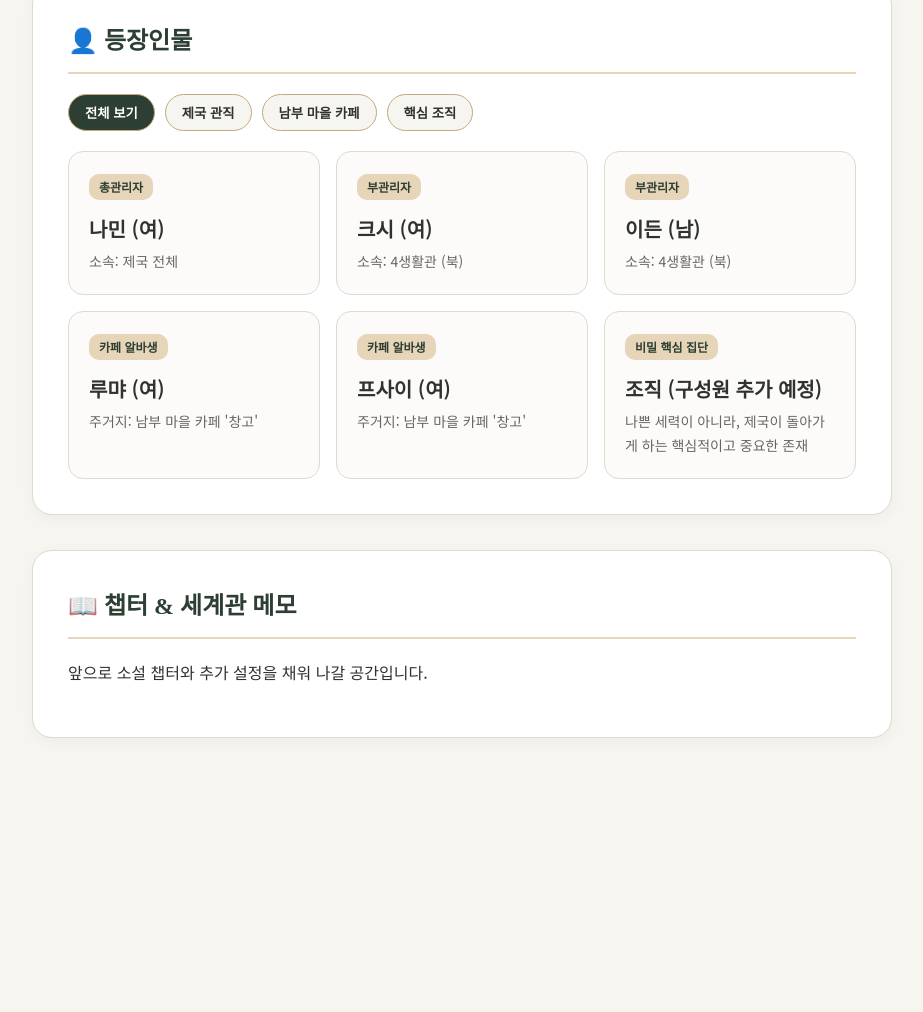
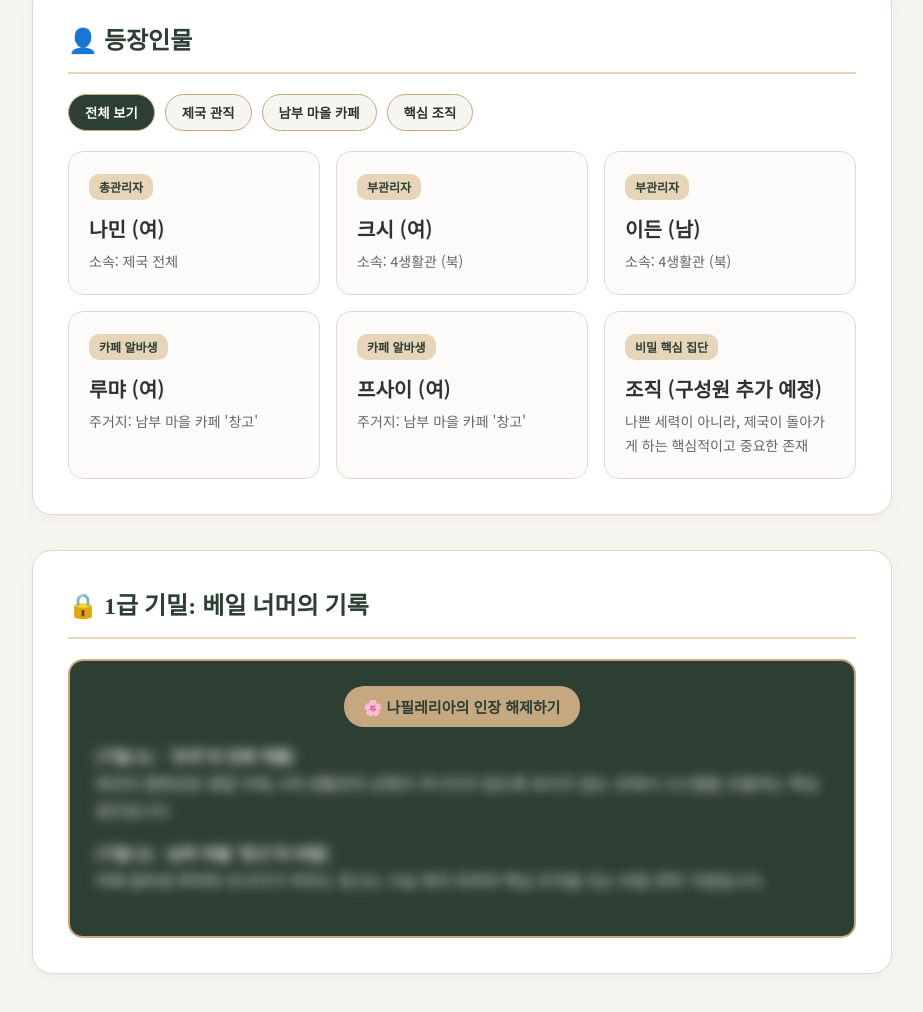
Before and after one commit to eunseo110800-jpg/veiled-empire, a plain HTML site: page index.html in a window 1280 px wide. Shown: the part 1345-2357 px from the top of the page, without its empty margins (178-1101 px from the left). Before the commit the page ends 2123 px from the top, so only its background shows below. Drawn offline with Linux system fonts and the light colour scheme; a web font is replaced by a local one.

Commit message:
Update index.html

```diff
--- a/index.html
+++ b/index.html
@@ -99,7 +99,6 @@
       justify-content: center;
     }
 
-    /* 동심원 지형 (바깥쪽 -> 안쪽) */
     .ring {
       border-radius: 50%;
       display: flex;
@@ -135,7 +134,6 @@
       font-size: 14px;
     }
 
-    /* 동서남북 4개 생활관 버튼 */
     .dorm-btn {
       position: absolute;
       background-color: #2D3E33;
@@ -158,7 +156,6 @@
     .east  { right: -10px; top: 50%; transform: translateY(-50%); }
     .west  { left: -10px; top: 50%; transform: translateY(-50%); }
 
-    /* 지도 설명 박스 */
     .map-info {
       flex: 1;
       min-width: 260px;
@@ -264,6 +261,41 @@
       font-size: 14px;
       color: #666;
     }
+
+    /* 4. 기밀 문서 봉인 해제 스타일 */
+    .secret-box {
+      background-color: #2D3E33;
+      color: #F7F5F0;
+      border: 2px solid #C5A880;
+      border-radius: 15px;
+      padding: 25px;
+      text-align: center;
+      margin-top: 15px;
+    }
+
+    .secret-content {
+      filter: blur(6px);
+      user-select: none;
+      transition: filter 0.5s ease;
+      text-align: left;
+      margin-top: 15px;
+    }
+
+    .secret-content.unlocked {
+      filter: blur(0);
+      user-select: auto;
+    }
+
+    .unlock-btn {
+      background-color: #C5A880;
+      color: #2D3E33;
+      border: none;
+      padding: 10px 20px;
+      border-radius: 20px;
+      font-weight: bold;
+      cursor: pointer;
+      font-size: 15px;
+    }
   </style>
 </head>
 <body>
@@ -287,13 +319,11 @@
 
       <div class="map-container">
         <div class="continent-wrapper">
-          <!-- 동서남북 생활관 -->
           <button class="dorm-btn north" onclick="showLocation('북 · 4생활관', '대륙 북쪽 끝에 위치한 생활관입니다. 부관리자 크시와 이든이 소속되어 있습니다.')">북 · 4생활관</button>
           <button class="dorm-btn east" onclick="showLocation('동 · 1생활관', '대륙 동쪽 끝에 위치한 생활관입니다.')">동 · 1생활관</button>
           <button class="dorm-btn south" onclick="showLocation('남 · 3생활관', '대륙 남쪽 끝에 위치한 생활관입니다.')">남 · 3생활관</button>
           <button class="dorm-btn west" onclick="showLocation('서 · 2생활관', '대륙 서쪽 끝에 위치한 생활관입니다.')">서 · 2생활관</button>
 
-          <!-- 원형 지형 (바깥쪽부터 안쪽으로 겹침) -->
           <div class="ring ring-beach" onclick="showLocation('3. 해변가 마을', '숲띠 너머, 바다에 가까운 작은 마을입니다. 남부 마을에는 유명한 카페와 알바생들이 지내는 창고가 있습니다.')">
             <div class="ring ring-forest" onclick="showLocation('2. 숲띠', '도심을 둥글게 둘러싸고 있는 울창한 숲 지대입니다.')">
               <div class="ring ring-center" onclick="showLocation('1. 도심', '원형 대륙의 정중앙에 위치한 제국의 핵심 구역입니다.')">
@@ -303,7 +333,6 @@
           </div>
         </div>
 
-        <!-- 클릭 시 내용이 바뀌는 설명 상자 -->
         <div class="map-info" id="map-info-box">
           <h3 id="loc-title">1. 도심</h3>
           <p id="loc-desc">원형 대륙의 정중앙에 위치한 제국의 핵심 구역입니다. 왼쪽 지도에서 다른 구역이나 생활관을 눌러보세요!</p>
@@ -350,7 +379,6 @@
       </div>
 
       <div class="char-grid">
-        <!-- 제국 관직 인물 -->
         <div class="char-card" data-group="official">
           <span class="char-role">총관리자</span>
           <div class="char-name">나민 (여)</div>
@@ -369,7 +397,6 @@
           <div class="char-meta">소속: 4생활관 (북)</div>
         </div>
 
-        <!-- 남부 마을 카페 인물 -->
         <div class="char-card" data-group="cafe">
           <span class="char-role">카페 알바생</span>
           <div class="char-name">루먀 (여)</div>
@@ -382,7 +409,6 @@
           <div class="char-meta">주거지: 남부 마을 카페 '창고'</div>
         </div>
 
-        <!-- 핵심 조직 -->
         <div class="char-card" data-group="org">
           <span class="char-role">비밀 핵심 집단</span>
           <div class="char-name">조직 (구성원 추가 예정)</div>
@@ -391,30 +417,35 @@
       </div>
     </section>
 
-    <!-- 4. 세계관 메모 & 챕터 공간 -->
+    <!-- 4. 기밀 문서 (봉인 해제 기능) -->
     <section>
-      <h2>📖 챕터 & 세계관 메모</h2>
-      <p>앞으로 소설 챕터와 추가 설정을 채워 나갈 공간입니다.</p>
+      <h2>🔒 1급 기밀: 베일 너머의 기록</h2>
+      <div class="secret-box">
+        <button class="unlock-btn" id="seal-btn" onclick="unlockSecret()">🌸 나필레리아의 인장 해제하기</button>
+        <div class="secret-content" id="secret-text">
+          <p><strong>[기밀 01 · '조직'의 진짜 역할]</strong><br>
+          제국의 평화로운 꽃밭 아래, 4개 생활관의 균형이 무너지지 않도록 보이지 않는 곳에서 시스템을 조율하는 핵심 집단입니다.</p>
+          <p><strong>[기밀 02 · 남부 마을 '창고'의 비밀]</strong><br>
+          카페 알바생 루먀와 프사이가 머무는 창고는 사실 제국 외곽과 핵심 조직을 잇는 비밀 연락 거점입니다.</p>
+        </div>
+      </div>
     </section>
   </main>
 
-  <!-- 자바스크립트: 버튼 클릭 시 동작을 담당 -->
   <script>
-    // 1. 지도 구역 클릭 시 오른쪽 설명 글 바꾸기
+    // 1. 지도 구역 클릭 시 설명 바꾸기
     function showLocation(title, desc) {
-      event.stopPropagation(); // 안쪽 원을 눌렀을 때 바깥쪽 원까지 같이 눌리는 현상 방지!
+      event.stopPropagation();
       document.getElementById('loc-title').innerText = title;
       document.getElementById('loc-desc').innerText = desc;
     }
 
     // 2. 등장인물 필터 버튼 클릭 시 해당 그룹만 보여주기
     function filterChars(group, clickedBtn) {
-      // 모든 버튼에서 active 색깔 빼고, 방금 누른 버튼에만 색칠하기
       const buttons = document.querySelectorAll('.filter-btn');
       buttons.forEach(btn => btn.classList.remove('active'));
       clickedBtn.classList.add('active');
 
-      // 모든 인물 카드를 하나씩 확인해서 보여줄지 숨길지 결정하기
       const cards = document.querySelectorAll('.char-card');
       cards.forEach(card => {
         if (group === 'all' || card.dataset.group === group) {
@@ -424,6 +455,14 @@
         }
       });
     }
+
+    // 3. 기밀 문서 봉인 해제하기
+    function unlockSecret() {
+      document.getElementById('secret-text').classList.add('unlocked');
+      const btn = document.getElementById('seal-btn');
+      btn.innerText = '🔓 베일이 걷혔습니다';
+      btn.style.backgroundColor = '#84A59D';
+    }
   </script>
 
 </body>
```
